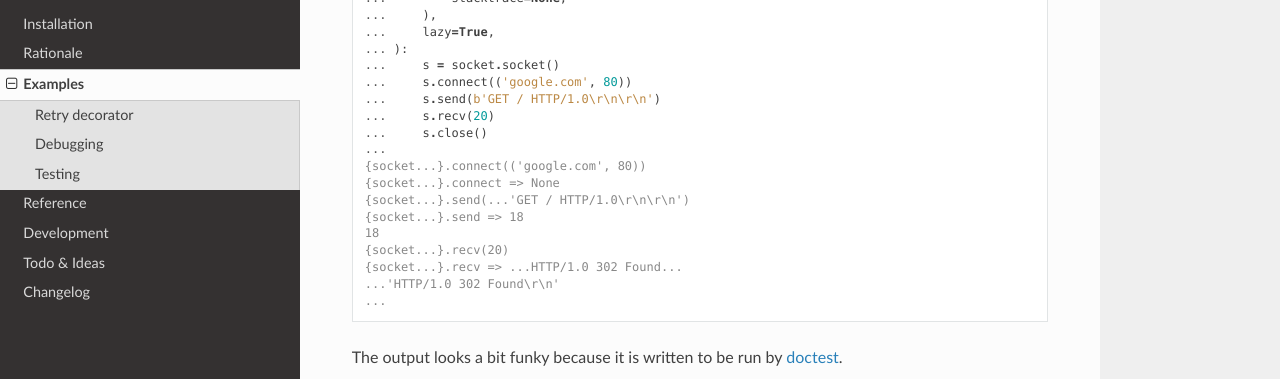
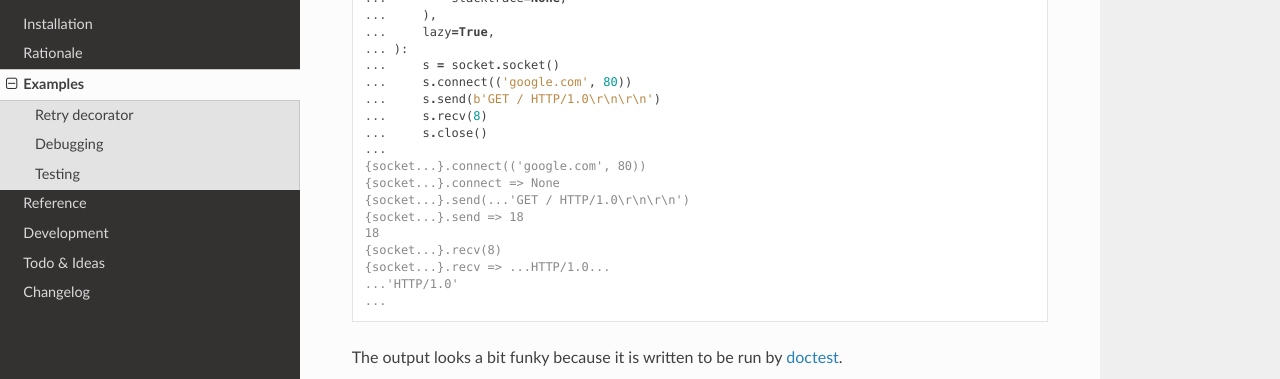
Before and after one commit to ionelmc/python-aspectlib, a Sphinx documentation site: the page built from docs/examples.rst, in a window 1280 px wide and 900 px high, scrolled down 1297 px. Shown: the part 151-530 px from the top of the window. Built offline with Sphinx 7.4.7 and the Read the Docs theme 2.0.0, drawn with Linux system fonts in a browser that asks for light colours.

Commit message:
Fix example...

```diff
--- a/docs/examples.rst
+++ b/docs/examples.rst
@@ -71,7 +71,7 @@ Debugging
     ...     s = socket.socket()
     ...     s.connect(('google.com', 80))
     ...     s.send(b'GET / HTTP/1.0\r\n\r\n')
-    ...     s.recv(20)
+    ...     s.recv(8)
     ...     s.close()
     ...
     {socket...}.connect(('google.com', 80))
@@ -79,9 +79,9 @@ Debugging
     {socket...}.send(...'GET / HTTP/1.0\r\n\r\n')
     {socket...}.send => 18
     18
-    {socket...}.recv(20)
-    {socket...}.recv => ...HTTP/1.0 302 Found...
-    ...'HTTP/1.0 302 Found\r\n'
+    {socket...}.recv(8)
+    {socket...}.recv => ...HTTP/1.0...
+    ...'HTTP/1.0'
     ...
 
 The output looks a bit funky because it is written to be run by `doctest
```
